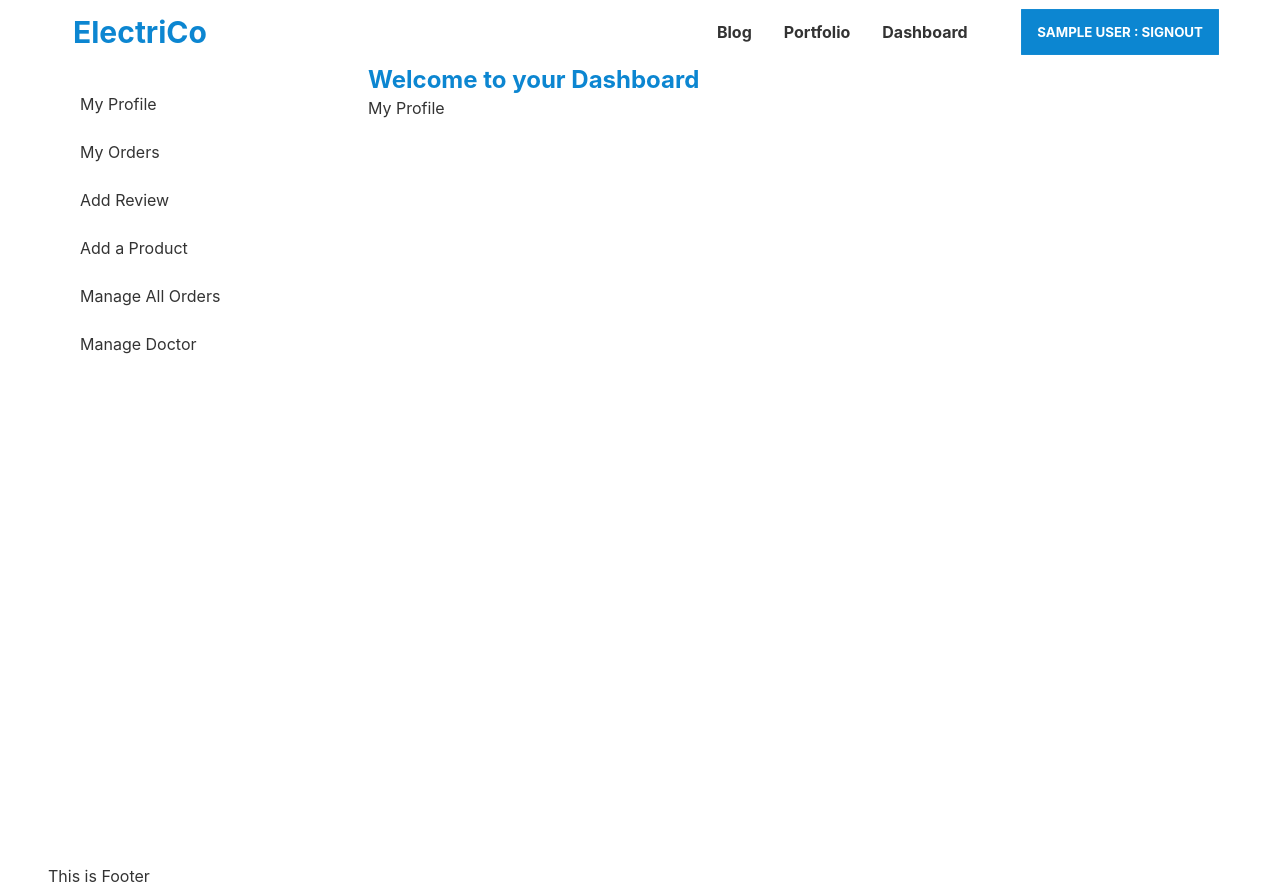
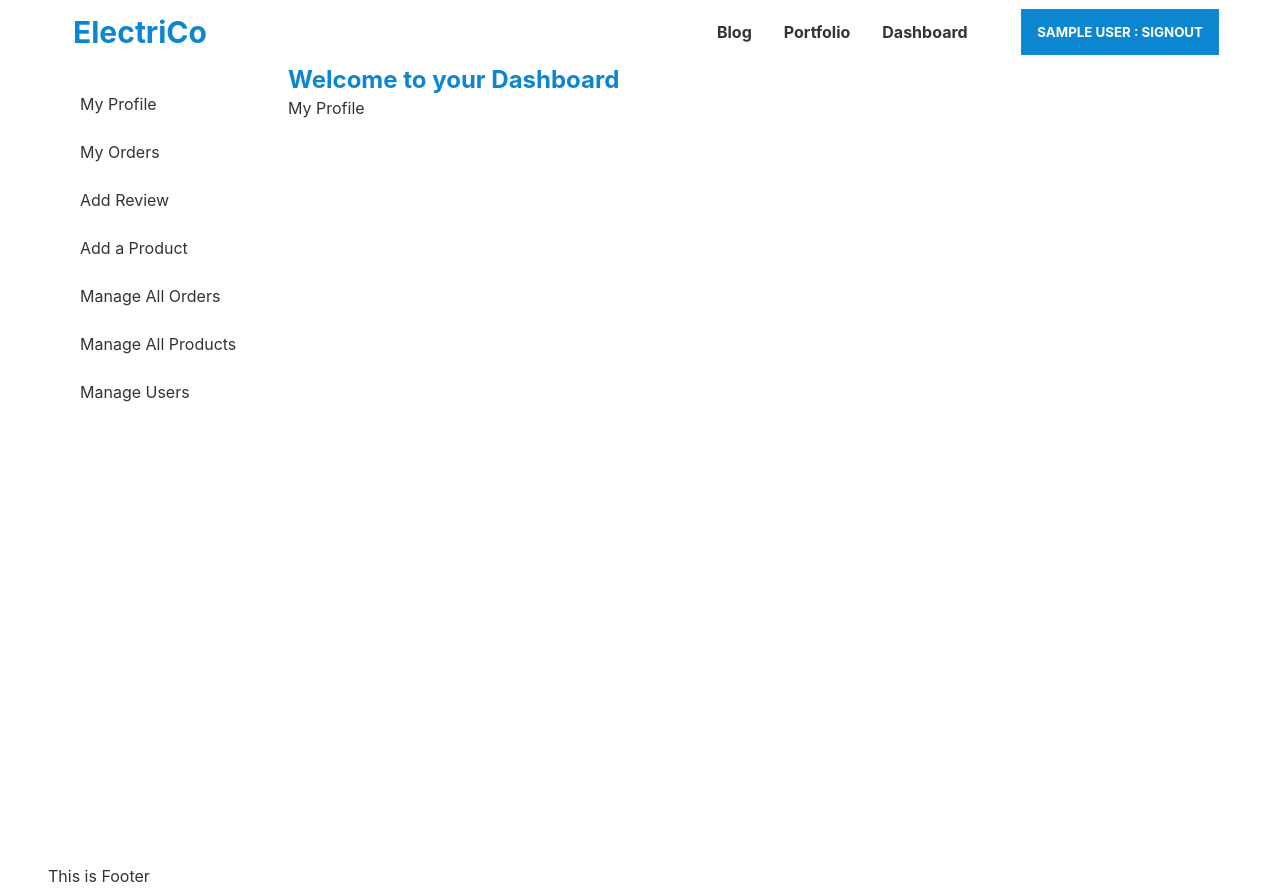
Before and after one commit to abyusuft/electrico-clinet-side, a React (Create React App) app: page /dashboard in a window 1280 px wide. Built offline with nearby package versions, Linux system fonts and the light colour scheme; no server answers; sample sign-in values are in the browser's storage.

Commit message:
nested dashboard added

```diff
--- a/src/components/Dashboard/Dashboard.js
+++ b/src/components/Dashboard/Dashboard.js
@@ -14,7 +14,7 @@ const Dashboard = () => {
             </div>
             <div className="drawer-side ">
                 <label htmlFor="my-drawer-2" className="drawer-overlay"></label>
-                <ul className="menu p-4 overflow-y-auto w-80 bg-base-100 text-base-content">
+                <ul className="menu p-4 overflow-y-auto w-60 bg-base-100 text-base-content">
                     {/* <!-- All Access --> */}
                     <li><Link to='/dashboard'>My Profile</Link></li>
                     {/* <!-- User Access Access --> */}
@@ -33,7 +33,8 @@ const Dashboard = () => {
                         <>
                             <li><Link to='/dashboard/addproduct'>Add a Product</Link></li>
                             <li><Link to='/dashboard/manageorders'>Manage All Orders</Link></li>
-                            <li><Link to='/dashboard/managedoctor'>Manage Doctor</Link></li>
+                            <li><Link to='/dashboard/manageproducts'>Manage All Products</Link></li>
+                            <li><Link to='/dashboard/users'>Manage Users</Link></li>
                         </>}
                 </ul>
 
```
